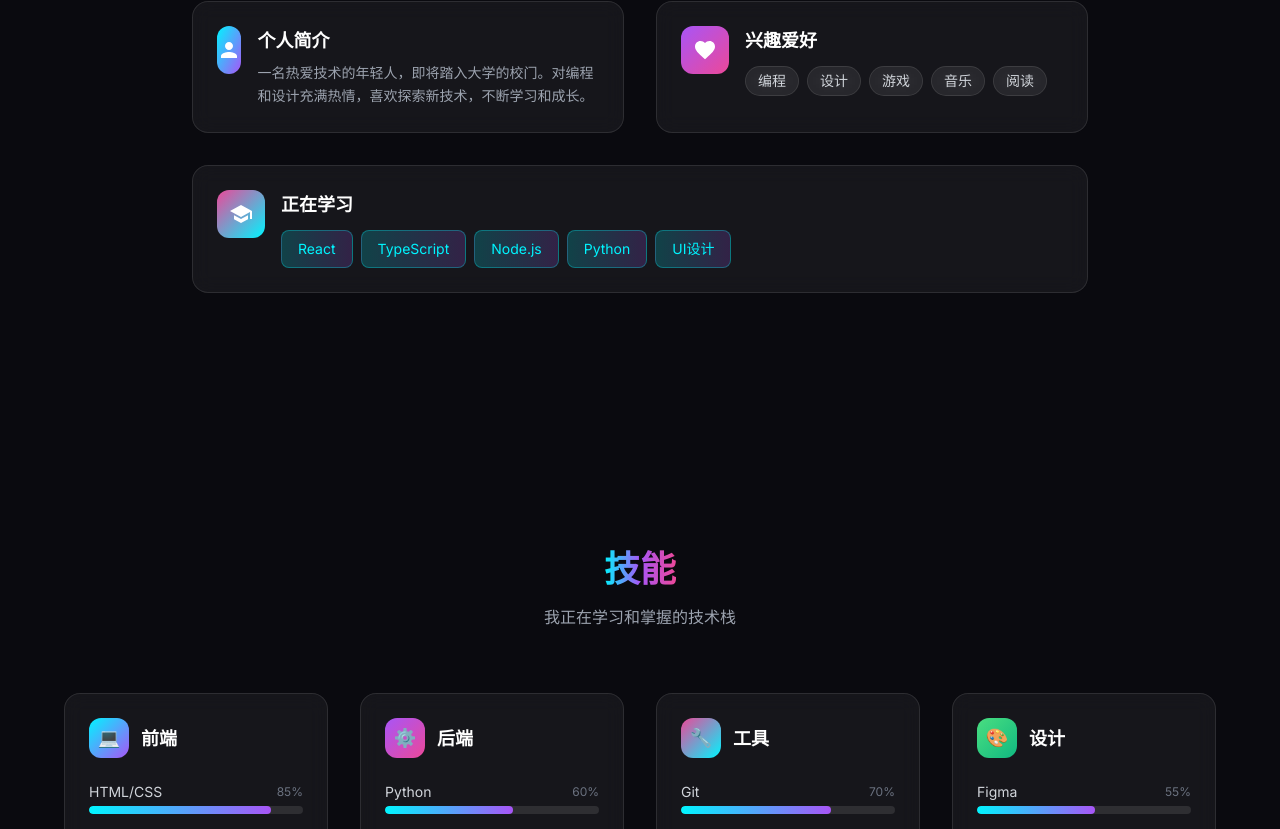
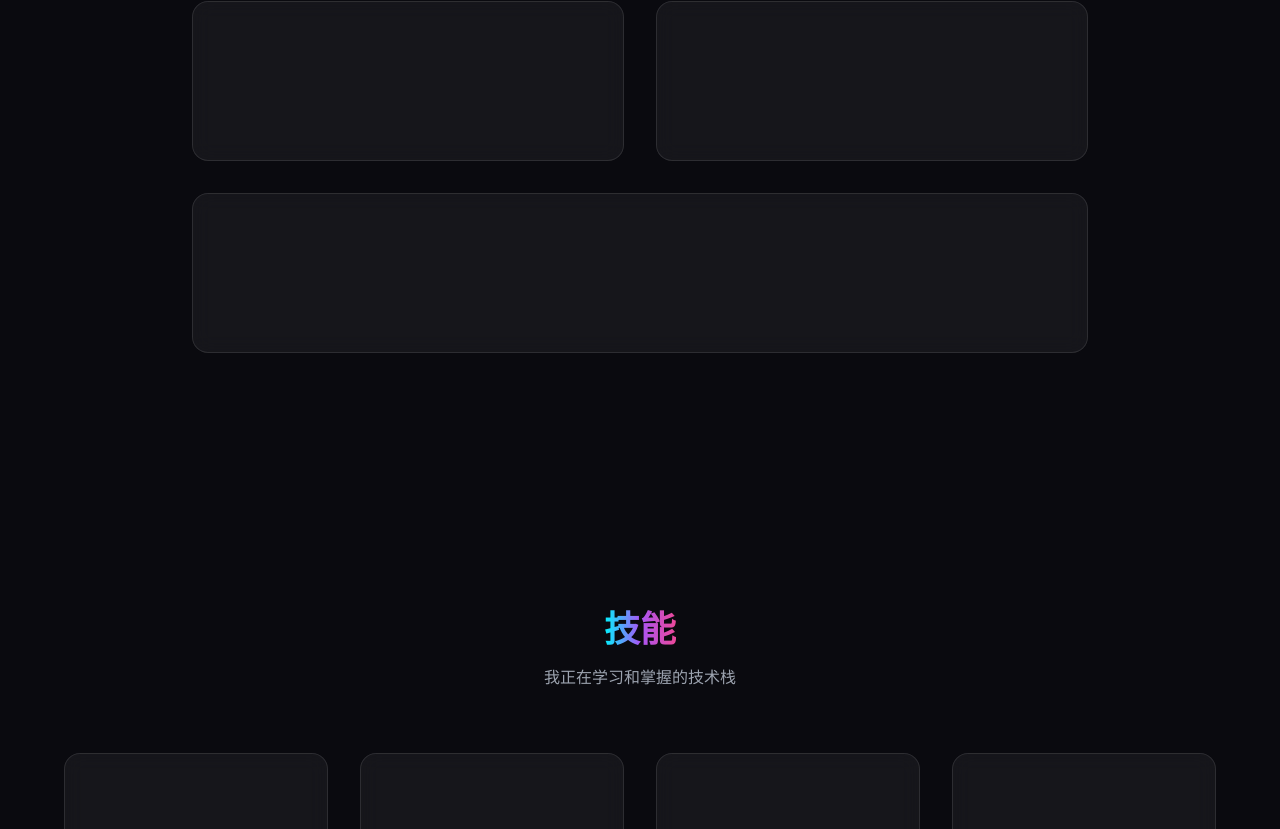
Before and after one commit to Birdyprein/Trae, a React (Vite) app: page / in a window 1280 px wide. Shown: the part 1071-1900 px from the top of the page. Built offline with nearby package versions, Linux system fonts and the light colour scheme.

Commit message:
feat: 创建我最喜欢的网页
Co-authored-by: traeagent <traeagent@users.noreply.github.com>

```diff
--- a/src/components/sections/About.tsx
+++ b/src/components/sections/About.tsx
@@ -1,6 +1,4 @@
 import { motion } from 'framer-motion';
-import Card from '../ui/Card';
-import { personalInfo } from '../../data/portfolio';
 
 export default function About() {
   return (
@@ -21,79 +19,18 @@ export default function About() {
           </p>
         </motion.div>
 
+        {/* 空白卡片网格 */}
         <div className="grid md:grid-cols-2 gap-8 max-w-4xl mx-auto">
-          {/* 个人简介 */}
-          <Card delay={0.1}>
-            <div className="flex items-start gap-4">
-              <div className="w-12 h-12 rounded-xl bg-gradient-to-br from-accent-cyan to-accent-purple flex items-center justify-center">
-                <svg width="24" height="24" viewBox="0 0 24 24" fill="white">
-                  <path d="M12 12c2.21 0 4-1.79 4-4s-1.79-4-4-4-4 1.79-4 4 1.79 4 4 4zm0 2c-2.67 0-8 1.34-8 4v2h16v-2c0-2.66-5.33-4-8-4z" />
-                </svg>
-              </div>
-              <div>
-                <h3 className="font-display text-lg font-semibold text-white mb-2">个人简介</h3>
-                <p className="text-gray-400 font-body text-sm leading-relaxed">
-                  {personalInfo.bio}
-                </p>
-              </div>
-            </div>
-          </Card>
-
-          {/* 兴趣爱好 */}
-          <Card delay={0.2}>
-            <div className="flex items-start gap-4">
-              <div className="w-12 h-12 rounded-xl bg-gradient-to-br from-accent-purple to-accent-pink flex items-center justify-center">
-                <svg width="24" height="24" viewBox="0 0 24 24" fill="white">
-                  <path d="M12 21.35l-1.45-1.32C5.4 15.36 2 12.28 2 8.5 2 5.42 4.42 3 7.5 3c1.74 0 3.41.81 4.5 2.09C13.09 3.81 14.76 3 16.5 3 19.58 3 22 5.42 22 8.5c0 3.78-3.4 6.86-8.55 11.54L12 21.35z" />
-                </svg>
-              </div>
-              <div>
-                <h3 className="font-display text-lg font-semibold text-white mb-3">兴趣爱好</h3>
-                <div className="flex flex-wrap gap-2">
-                  {personalInfo.interests.map((interest, index) => (
-                    <motion.span
-                      key={interest}
-                      initial={{ opacity: 0, scale: 0.8 }}
-                      whileInView={{ opacity: 1, scale: 1 }}
-                      viewport={{ once: true }}
-                      transition={{ delay: 0.3 + index * 0.1 }}
-                      className="px-3 py-1 rounded-full glass text-sm text-gray-300 font-body"
-                    >
-                      {interest}
-                    </motion.span>
-                  ))}
-                </div>
-              </div>
-            </div>
-          </Card>
-
-          {/* 正在学习 */}
-          <Card delay={0.3} className="md:col-span-2">
-            <div className="flex items-start gap-4">
-              <div className="w-12 h-12 rounded-xl bg-gradient-to-br from-accent-pink to-accent-cyan flex items-center justify-center">
-                <svg width="24" height="24" viewBox="0 0 24 24" fill="white">
-                  <path d="M12 3L1 9l11 6 9-4.91V17h2V9M5 13.18v4L12 21l7-3.82v-4L12 17l-7-3.82z" />
-                </svg>
-              </div>
-              <div>
-                <h3 className="font-display text-lg font-semibold text-white mb-3">正在学习</h3>
-                <div className="flex flex-wrap gap-2">
-                  {personalInfo.learning.map((skill, index) => (
-                    <motion.span
-                      key={skill}
-                      initial={{ opacity: 0, scale: 0.8 }}
-                      whileInView={{ opacity: 1, scale: 1 }}
-                      viewport={{ once: true }}
-                      transition={{ delay: 0.4 + index * 0.1 }}
-                      className="px-4 py-2 rounded-lg bg-gradient-to-r from-accent-cyan/20 to-accent-purple/20 text-sm text-accent-cyan font-body border border-accent-cyan/30"
-                    >
-                      {skill}
-                    </motion.span>
-                  ))}
-                </div>
-              </div>
-            </div>
-          </Card>
+          {Array.from({ length: 3 }).map((_, index) => (
+            <motion.div
+              key={index}
+              initial={{ opacity: 0, y: 20 }}
+              whileInView={{ opacity: 1, y: 0 }}
+              viewport={{ once: true }}
+              transition={{ duration: 0.5, delay: (index + 1) * 0.1 }}
+              className={`glass rounded-2xl h-40 card-hover ${index === 2 ? 'md:col-span-2' : ''}`}
+            />
+          ))}
         </div>
       </div>
     </section>
--- a/src/components/sections/Skills.tsx
+++ b/src/components/sections/Skills.tsx
@@ -1,14 +1,6 @@
 import { motion } from 'framer-motion';
-import { skills } from '../../data/portfolio';
 
 export default function Skills() {
-  // 按类别分组
-  const categories = ['前端', '后端', '工具', '设计'];
-  const groupedSkills = categories.map((cat) => ({
-    category: cat,
-    skills: skills.filter((s) => s.category === cat),
-  }));
-
   return (
     <section id="skills" className="py-20 md:py-32">
       <div className="container px-4 md:px-8">
@@ -27,65 +19,17 @@ export default function Skills() {
           </p>
         </motion.div>
 
+        {/* 空白卡片网格 */}
         <div className="grid md:grid-cols-2 lg:grid-cols-4 gap-8 max-w-6xl mx-auto">
-          {groupedSkills.map((group, groupIndex) => (
+          {Array.from({ length: 4 }).map((_, index) => (
             <motion.div
-              key={group.category}
+              key={index}
               initial={{ opacity: 0, y: 20 }}
               whileInView={{ opacity: 1, y: 0 }}
               viewport={{ once: true }}
-              transition={{ duration: 0.5, delay: groupIndex * 0.1 }}
-              className="glass rounded-2xl p-6"
-            >
-              {/* 类别标题 */}
-              <div className="flex items-center gap-3 mb-6">
-                <div
-                  className={`w-10 h-10 rounded-xl flex items-center justify-center ${
-                    groupIndex === 0
-                      ? 'bg-gradient-to-br from-accent-cyan to-accent-purple'
-                      : groupIndex === 1
-                      ? 'bg-gradient-to-br from-accent-purple to-accent-pink'
-                      : groupIndex === 2
-                      ? 'bg-gradient-to-br from-accent-pink to-accent-cyan'
-                      : 'bg-gradient-to-br from-green-400 to-emerald-500'
-                  }`}
-                >
-                  <span className="text-white text-lg">
-                    {groupIndex === 0 ? '💻' : groupIndex === 1 ? '⚙️' : groupIndex === 2 ? '🔧' : '🎨'}
-                  </span>
-                </div>
-                <h3 className="font-display text-lg font-semibold text-white">
-                  {group.category}
-                </h3>
-              </div>
-
-              {/* 技能列表 */}
-              <div className="space-y-4">
-                {group.skills.map((skill, skillIndex) => (
-                  <motion.div
-                    key={skill.name}
-                    initial={{ opacity: 0, x: -10 }}
-                    whileInView={{ opacity: 1, x: 0 }}
-                    viewport={{ once: true }}
-                    transition={{ delay: groupIndex * 0.1 + skillIndex * 0.05 }}
-                  >
-                    <div className="flex justify-between items-center mb-1">
-                      <span className="text-sm text-gray-300 font-body">{skill.name}</span>
-                      <span className="text-xs text-gray-500 font-body">{skill.level}%</span>
-                    </div>
-                    <div className="h-2 bg-white/10 rounded-full overflow-hidden">
-                      <motion.div
-                        initial={{ width: 0 }}
-                        whileInView={{ width: `${skill.level}%` }}
-                        viewport={{ once: true }}
-                        transition={{ duration: 1, delay: groupIndex * 0.1 + skillIndex * 0.1 }}
-                        className="h-full rounded-full bg-gradient-to-r from-accent-cyan to-accent-purple"
-                      />
-                    </div>
-                  </motion.div>
-                ))}
-              </div>
-            </motion.div>
+              transition={{ duration: 0.5, delay: index * 0.1 }}
+              className="glass rounded-2xl h-48 card-hover"
+            />
           ))}
         </div>
       </div>
```
Also changed, not shown: .trae/specs/remove-about-skills-content/checklist.md (added), .trae/specs/remove-about-skills-content/spec.md (added), .trae/specs/remove-about-skills-content/tasks.md (added).
